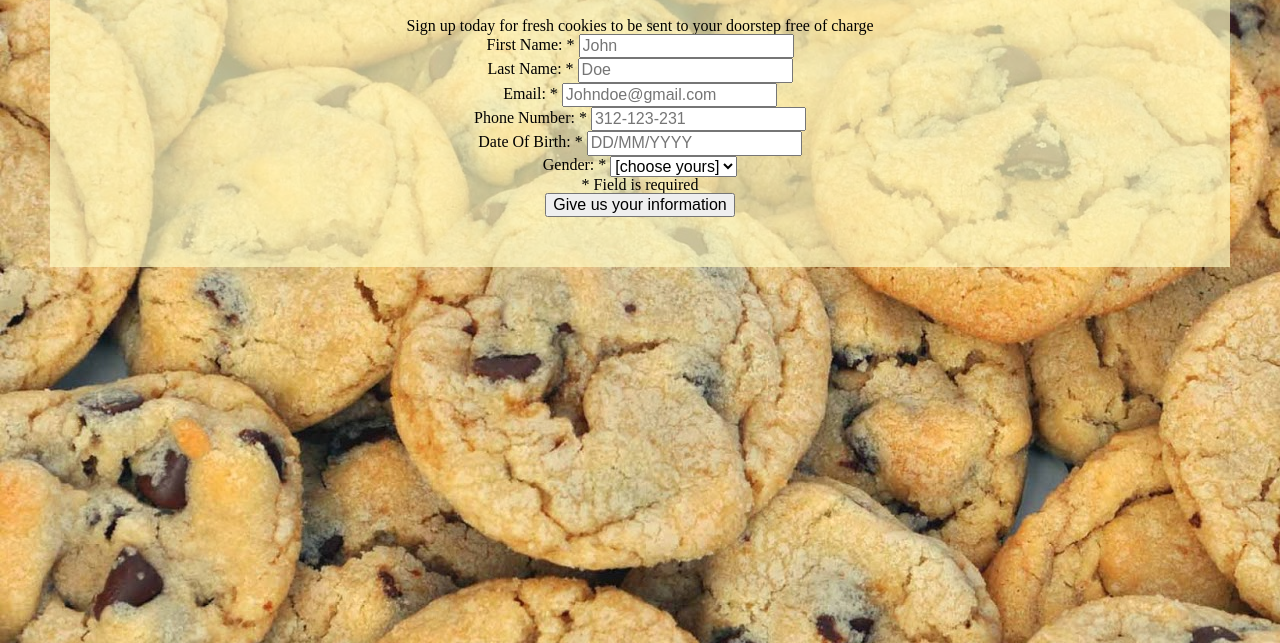
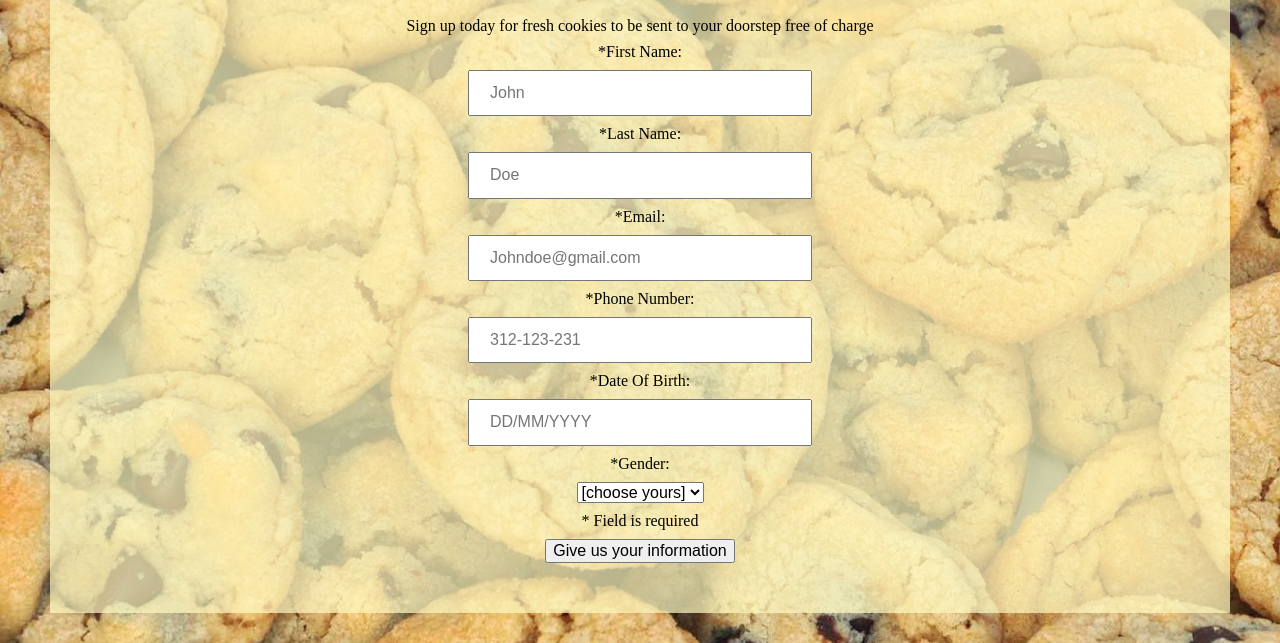
Before and after one commit to kyan3/Project1-ITMD-362, a plain HTML site: page Project-1/Index.html in a window 1280 px wide. Shown: the part 157-800 px from the top of the page. Drawn offline with Linux system fonts and the light colour scheme.

Commit message:
input, text,
input boxes scale.
text centered and stay above the input boxes

```diff
--- a/Project-1/CSS/screen.css
+++ b/Project-1/CSS/screen.css
@@ -101,28 +101,57 @@ hr {
 input, select {
   vertical-align:middle;
 }
+
 /* ################################################*/
-/* personal css code*/
+/* personal css code starts here*/
+/* ################################################*/
 
-	body
+	body /*cookie background*/
 	{
-	 background-image: url("Cookies.jpg");
-	 text-align: center;
+		background-image: url("Cookies.jpg");
+		text-align: center;
 	}
 
-	.outline
+	p1
 	{
-	margin-top: 50px;
-	margin-left: 50px;
-    margin-right: 50px;
-	padding-top: 50px;
-    padding-right: 50px;
-    padding-bottom: 50px;
-    padding-left: 50px;
+		margin-top:    10px;
+		margin-bottom: 10px;
+		display:block;
+	}
 
-	/* add transparency to box*/
-	background-color: white;
-	background: rgba(255, 249, 192, 0.7);
+	.test
+	{
+		margin-top:	   10px;
+		margin-bottom: 10px;
+	}
+
+	.gender /*gender field*/
+	{
+		margin-top:    10px;
+		margin-bottom: 10px;
+	}
+
+	input[type=text] /*main form fields*/
+	/*also the text inside the input box*/
+	{
+		max-width: 300px;
+		width: 50%;
+		padding: 12px 20px;
+		display:inline-block;
+	}
+
+	.outline /*the back plate for the text*/
+	{
+		margin-top: 	50px;
+		margin-left: 	50px;
+		margin-right: 	50px;
+		padding-top:	50px;
+		padding-bottom: 50px;
+		padding-right:  50px;
+		padding-left: 	50px;
+		/* add transparency to box*/
+		background-color: white;
+		background: rgba(255, 249, 192, 0.7);
 	}
 
 	@media only screen and (max-width: 768px)
--- a/Project-1/Index.html
+++ b/Project-1/Index.html
@@ -19,22 +19,24 @@
 	  <p>
 		  Sign up today for fresh cookies to be sent to your doorstep free of charge
 	  </p>
-
 			<form method="get" action="#null" name="myForm" autocomplete="on" onsubmit="return(validate());" >
-		<div class="forms">
-			 <p><lable>First Name: *    <input type= "text" name= "fname" placeholder= "John"             ></label></p>
-			 <p><lable>Last Name: *	    <input type= "text" name= "lname" placeholder= "Doe"              ></label></p>
-			 <p><lable>Email: * 		<input type= "text" name= "email" placeholder= "Johndoe@gmail.com"></label></p>
-			 <p><lable>Phone Number: *  <input type= "text" name= "pnum"  placeholder= "312-123-231"      ></label></p>
-			 <p><lable>Date Of Birth: * <input type= "text" name= "dob"   placeholder= "DD/MM/YYYY"       ></label></p>
-			 <p><lable>Gender: *</label>
+					<div class="test">*First Name:   </div>
+						<input type= "text" name= "fname" placeholder= "John">
+					<div class="test">*Last Name:	 </div>
+						<input type= "text" name= "lname" placeholder= "Doe">
+					<div class="test">*Email: 	</div>
+						<input type= "text" name= "email" placeholder= "Johndoe@gmail.com">
+					<div class="test">*Phone Number: </div>
+						<input type= "text" name= "pnum"  placeholder= "312-123-231">
+					<div class="test">*Date Of Birth:</div>
+						<input type= "text" name= "dob"   placeholder= "DD/MM/YYYY">
+					<div class="gender">*Gender: </div>
 						<select name= "gender">
 							<option value="-1" selected>[choose yours]</option>
 							<option value="1">Male</option>
 							<option value="2">Female</option>
-			  </select></p>
-		</div>
-		  <p>* Field is required </p>
+						</select>
+				  <p1>* Field is required </p1>
 				  <input type="submit" value="Give us your information">
 
 			</form>
```
Lines whose indentation alone changed are shown as unchanged.
